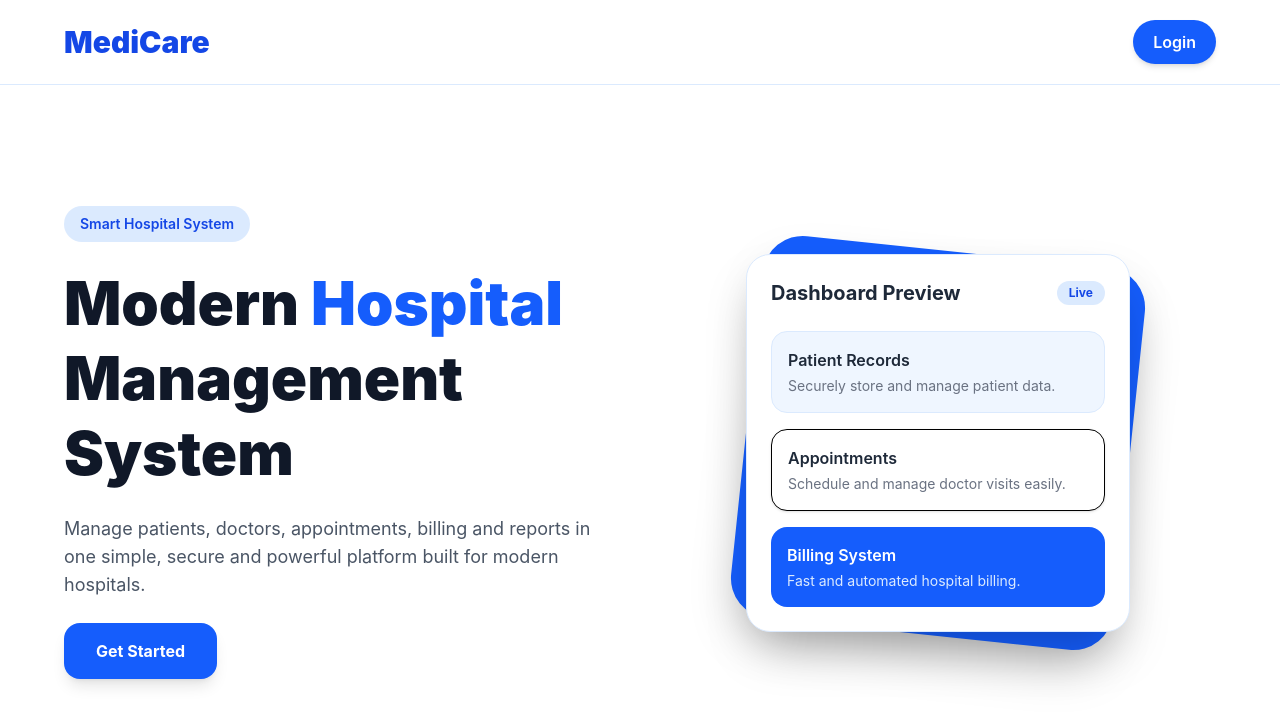
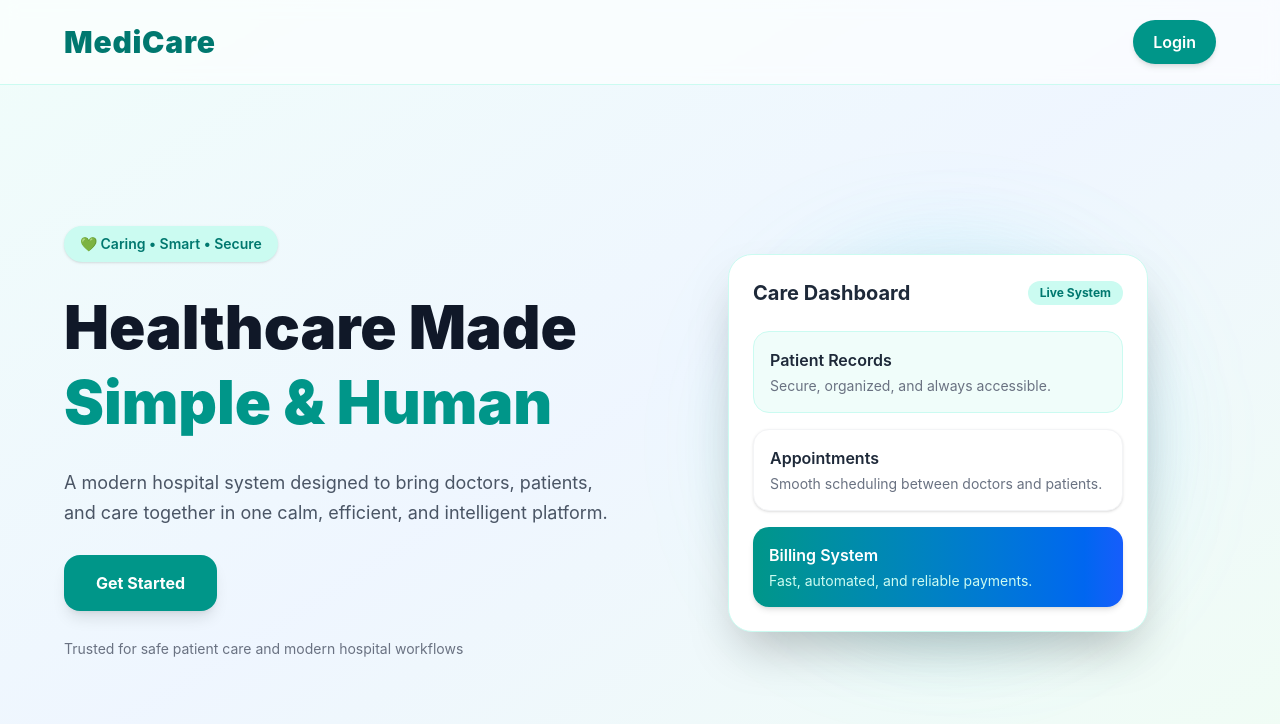
Before and after one commit to Elvis24-tech/Medical_Frontend, a React (Vite) app: page / in a window 1280 px wide. Shown: the top 724 px of the page. Built offline with nearby package versions, Linux system fonts and the light colour scheme.

Commit message:
Styled Landing Page

```diff
--- a/src/pages/Landing.jsx
+++ b/src/pages/Landing.jsx
@@ -1,86 +1,97 @@
 import { Link } from "react-router-dom";
+
 const Landing = () => {
   return (
-    <div className="min-h-screen bg-white flex flex-col overflow-hidden">
-      <nav className="flex items-center justify-between px-6 md:px-16 py-5 border-b border-blue-100">
-        <h1 className="text-2xl md:text-3xl font-black text-blue-700">
+    <div className="min-h-screen bg-linear-to-br from-teal-50 via-blue-50 to-green-50 flex flex-col overflow-hidden">
+      <nav className="flex items-center justify-between px-6 md:px-16 py-5 border-b border-teal-100 bg-white/60 backdrop-blur">
+        <h1 className="text-2xl md:text-3xl font-black text-teal-700 tracking-wide">
           MediCare
         </h1>
 
         <Link
           to="/login"
-          className="bg-blue-600 text-white px-5 py-2.5 rounded-full font-semibold hover:bg-blue-700 transition shadow-md"
+          className="bg-teal-600 text-white px-5 py-2.5 rounded-full font-semibold hover:bg-teal-700 transition shadow-md"
         >
           Login
         </Link>
       </nav>
-      <div className="flex-1 grid lg:grid-cols-2 items-center gap-10 px-6 md:px-16 py-10 md:py-16">
-        <div className="text-center lg:text-left space-y-6">
-          <span className="inline-block bg-blue-100 text-blue-700 px-4 py-2 rounded-full font-semibold text-sm">
-            Smart Hospital System
+      <div className="flex-1 grid lg:grid-cols-2 items-center gap-10 px-6 md:px-16 py-12 md:py-20">
+        <div className="text-center lg:text-left space-y-7">
+          <span className="inline-flex items-center gap-2 bg-teal-100 text-teal-700 px-4 py-2 rounded-full font-semibold text-sm shadow-sm">
+            💚 Caring • Smart • Secure
           </span>
           <h1 className="text-4xl md:text-6xl font-black leading-tight text-gray-900">
-            Modern <span className="text-blue-600">Hospital</span> <br />
-            Management System
+            Healthcare Made <br />
+            <span className="text-teal-600">Simple & Human</span>
           </h1>
-
-          <p className="text-gray-600 text-base md:text-lg max-w-xl mx-auto lg:mx-0">
-            Manage patients, doctors, appointments, billing and reports in one
-            simple, secure and powerful platform built for modern hospitals.
+          <p className="text-gray-600 text-base md:text-lg max-w-xl mx-auto lg:mx-0 leading-relaxed">
+            A modern hospital system designed to bring doctors, patients, and
+            care together in one calm, efficient, and intelligent platform.
           </p>
 
-          <Link
-            to="/login"
-            className="inline-block bg-blue-600 text-white px-8 py-4 rounded-2xl font-bold shadow-lg hover:bg-blue-700 transition"
-          >
-            Get Started
-          </Link>
+          <div className="flex flex-col sm:flex-row gap-4 justify-center lg:justify-start">
+
+            <Link
+              to="/login"
+              className="bg-teal-600 text-white px-8 py-4 rounded-2xl font-bold shadow-lg hover:bg-teal-700 transition"
+            >
+              Get Started
+            </Link>
+          </div>
+          <p className="text-sm text-gray-500">
+            Trusted for safe patient care and modern hospital workflows
+          </p>
+
         </div>
         <div className="relative flex justify-center items-center">
-          <div className="w-72 h-72 sm:w-96 sm:h-96 bg-blue-600 rounded-[40px] rotate-6 shadow-2xl"></div>
-          <div className="absolute bg-white w-80 sm:w-96 rounded-3xl p-6 shadow-2xl border border-blue-100">
+
+          <div className="absolute w-80 h-80 bg-teal-300/30 blur-3xl rounded-full"></div>
+          <div className="absolute w-72 h-72 bg-blue-300/30 blur-3xl rounded-full translate-x-10"></div>
+          <div className="relative w-80 sm:w-105 bg-white rounded-3xl p-6 shadow-2xl border border-teal-100">
             <div className="flex items-center justify-between mb-6">
               <h2 className="text-xl font-bold text-gray-800">
-                Dashboard Preview
+                Care Dashboard
               </h2>
 
-              <span className="bg-blue-100 text-blue-700 px-3 py-1 rounded-full text-xs font-bold">
-                Live
+              <span className="bg-teal-100 text-teal-700 px-3 py-1 rounded-full text-xs font-bold">
+                Live System
               </span>
             </div>
 
             <div className="space-y-4">
 
-              <div className="bg-blue-50 p-4 rounded-2xl border border-blue-100">
+              <div className="bg-teal-50 p-4 rounded-2xl border border-teal-100 hover:shadow-sm transition">
                 <h3 className="font-semibold text-gray-800">
                   Patient Records
                 </h3>
                 <p className="text-sm text-gray-500 mt-1">
-                  Securely store and manage patient data.
+                  Secure, organized, and always accessible.
                 </p>
               </div>
 
-              <div className="bg-white p-4 rounded-2xl border shadow-sm">
+              <div className="bg-white p-4 rounded-2xl border border-gray-100 shadow-sm hover:shadow transition">
                 <h3 className="font-semibold text-gray-800">
                   Appointments
                 </h3>
                 <p className="text-sm text-gray-500 mt-1">
-                  Schedule and manage doctor visits easily.
+                  Smooth scheduling between doctors and patients.
                 </p>
               </div>
 
-              <div className="bg-blue-600 text-white p-4 rounded-2xl">
+              <div className="bg-linear-to-r from-teal-600 to-blue-600 text-white p-4 rounded-2xl shadow-md">
                 <h3 className="font-semibold">
                   Billing System
                 </h3>
-                <p className="text-sm text-blue-100 mt-1">
-                  Fast and automated hospital billing.
+                <p className="text-sm text-teal-100 mt-1">
+                  Fast, automated, and reliable payments.
                 </p>
               </div>
 
             </div>
+
           </div>
         </div>
+
       </div>
     </div>
   );
```
